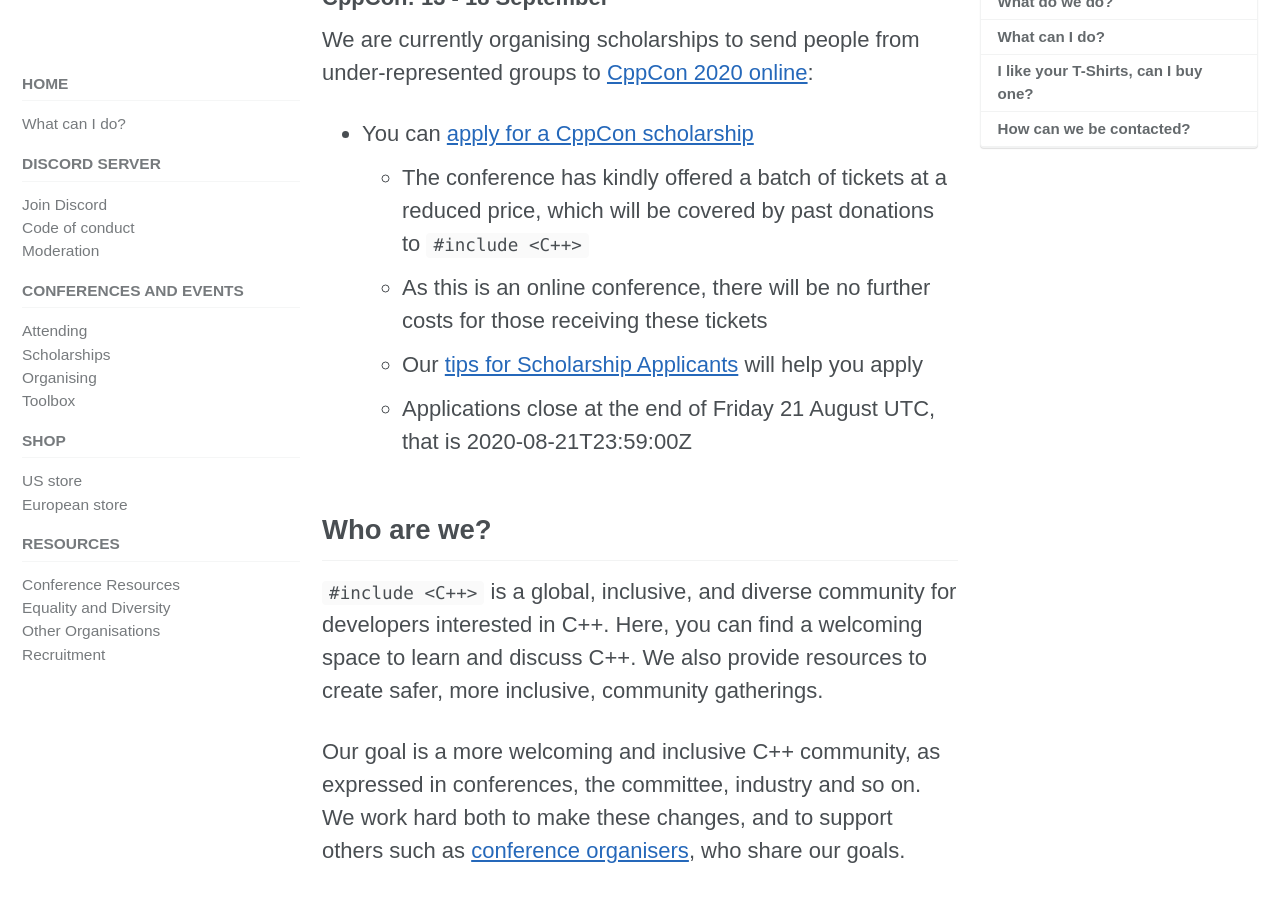
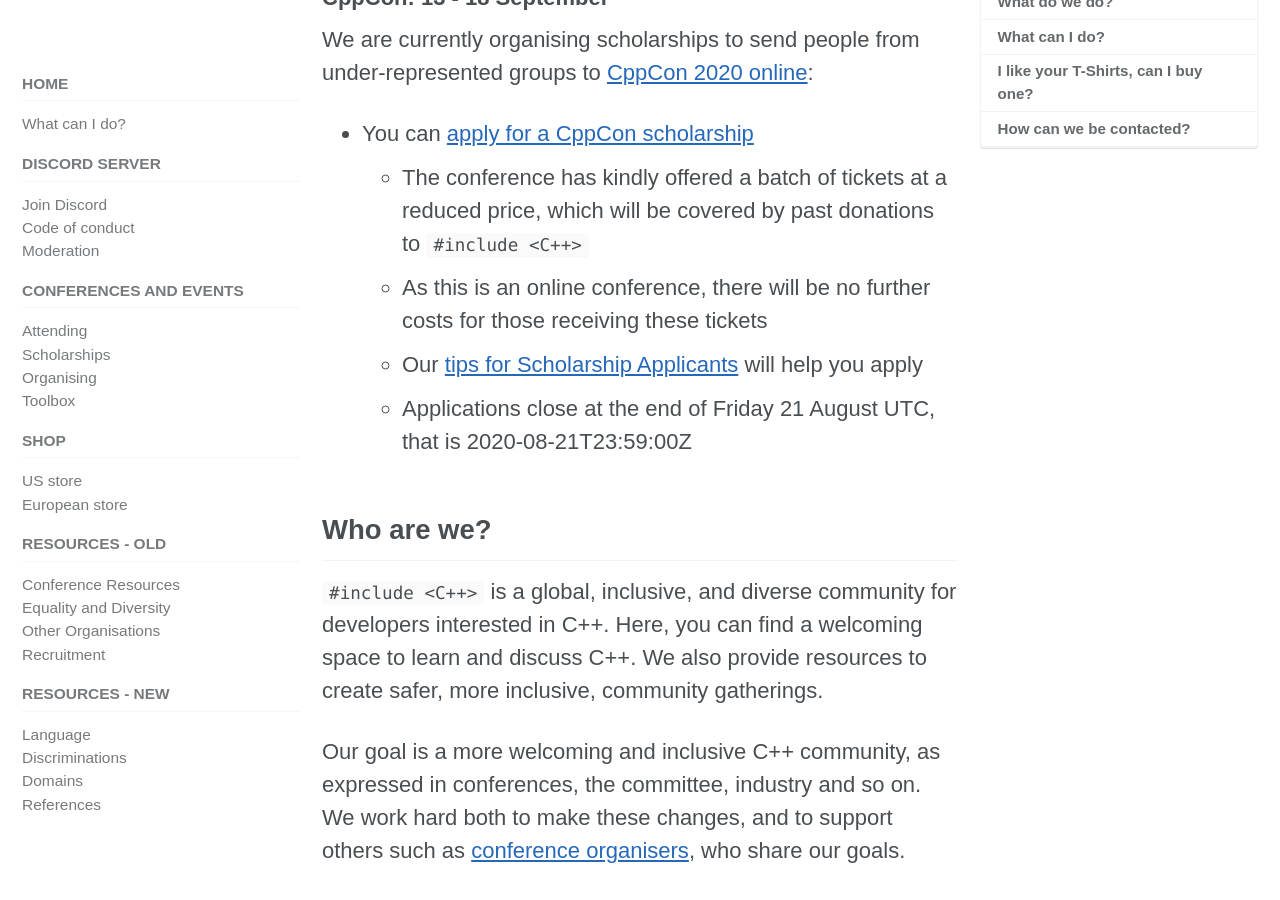
Before and after one commit to include-cpp/include-cpp.github.io, a Jekyll site: the page built from index.md, in a window 1280 px wide and 900 px high, scrolled down 324 px. Built offline with Jekyll 4.4.1, drawn with Linux system fonts in a browser that asks for light colours; cached includes are drawn as plain includes; nearby versions of some CDN libraries.

Commit message:
Experiment with new directory structure for resources

```diff
--- a/_data/navigation.yml
+++ b/_data/navigation.yml
@@ -46,7 +46,7 @@ sidebar:
         url: https://shop.spreadshirt.com/includecpp
       - title: "European store"
         url: https://shop.spreadshirt.net/includecpp
-  - title: "Resources"
+  - title: "Resources - Old"
     url: /resources/
     children:
       - title: Conference Resources
@@ -57,3 +57,14 @@ sidebar:
         url: /resources/other_organisations/
       - title: Recruitment
         url: /resources/recruitment/
+  - title: "Resources - New"
+    url: /resources/
+    children:
+      - title: Language
+        url: /resources/language/
+      - title: Discriminations
+        url: /resources/discriminations/
+      - title: Domains
+        url: /resources/domains/
+      - title: References
+        url: /resources/references/
--- /dev/null
+++ b/resources/discriminations/index.md
@@ -0,0 +1,4 @@
+---
+layout: home
+title: Discriminations
+---
--- /dev/null
+++ b/resources/domains/index.md
@@ -0,0 +1,4 @@
+---
+layout: home
+title: Domains
+---
--- /dev/null
+++ b/resources/language/index.md
@@ -0,0 +1,4 @@
+---
+layout: home
+title: Language
+---
```
Also changed, not shown: resources/references/index.md (added, +4 -0 lines).
